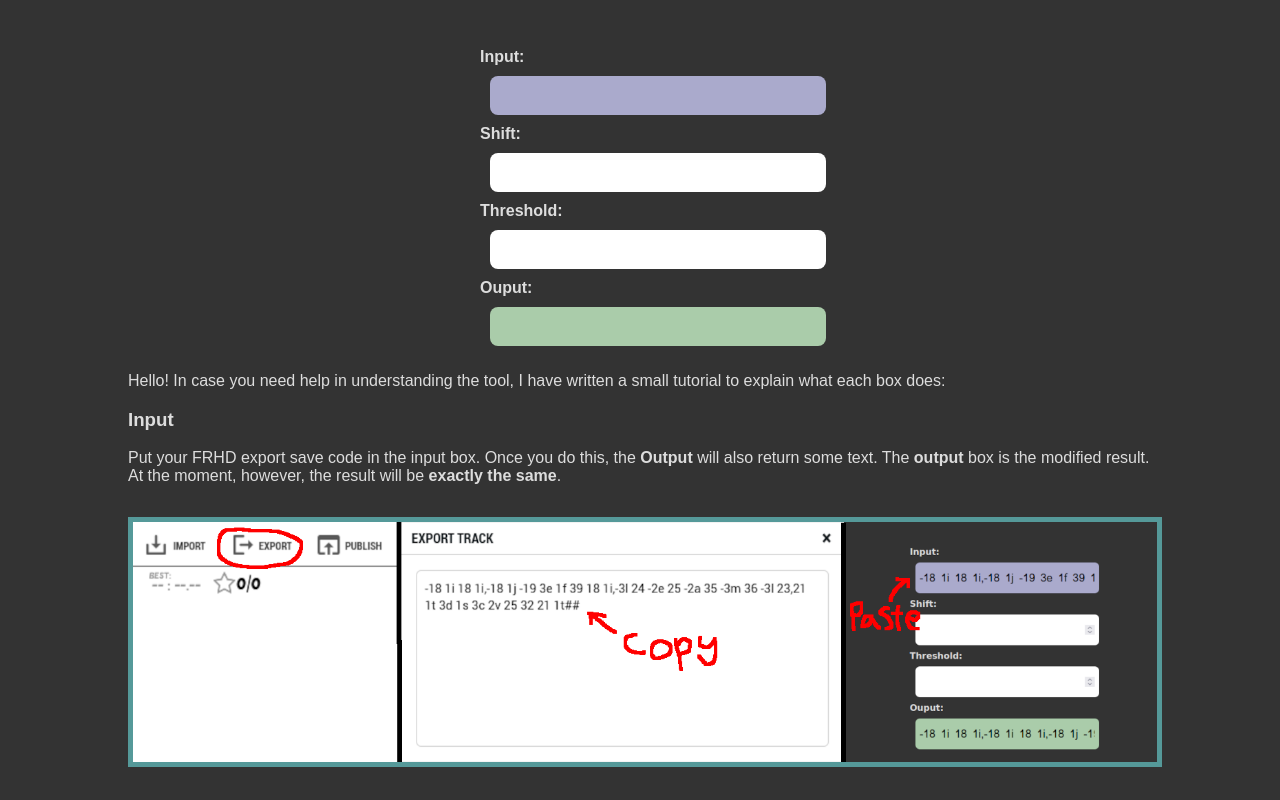
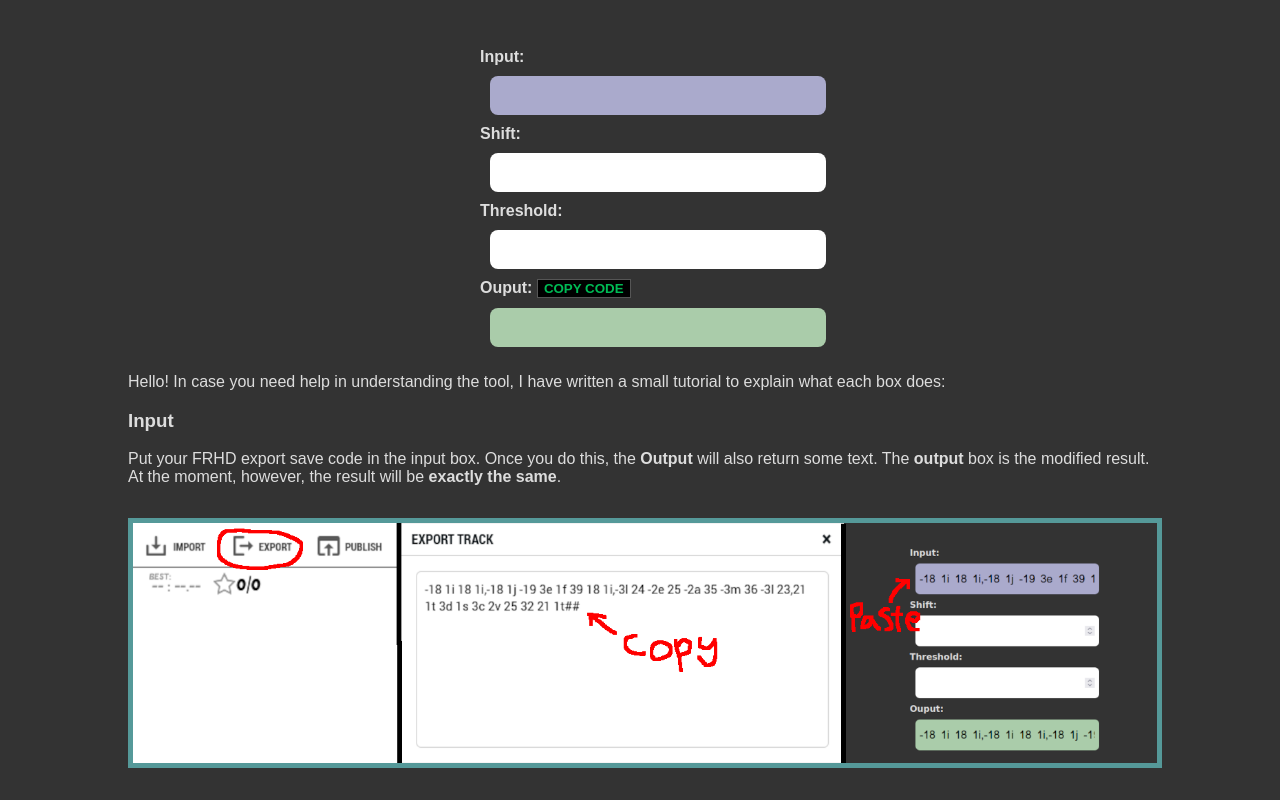
Before and after one commit to JunkSite/JunkSite.github.io, a plain HTML site: page frhd/main.html in a window 1280 px wide. Shown: the top 800 px of the page. Drawn offline with Linux system fonts and the light colour scheme.

Commit message:
Add files via upload

```diff
--- a/frhd/main.html
+++ b/frhd/main.html
@@ -1,6 +1,8 @@
 <!DOCTYPE html>
 <html>
     <head>
+        <meta charset = utf-8>
+        <meta name = viewport content = 'width = device-width, initial-scale = 1'>
         <title>Converter</title>
 
         <style>
@@ -16,11 +18,20 @@
                 width: 80%
             }
 
-            div {
+            .whole {
                 margin: auto;
                 width: 20em;
                 padding-top: 3em
             }
+
+            button {
+                font-weight: bold;
+                color: #0b5;
+                background: #000;
+                border: 1px #555 solid
+            }
+
+            button:hover {background: #444}
 
             input {
                 font-size: 20px;
@@ -43,11 +54,11 @@
     </head>
 
     <body>
-        <div><b>
+        <div class = whole><b>
             Input: <input id = source oninput = input()><br>
             Shift: <input id = shift oninput = input() type = number><br>
             Threshold: <input id = threshold oninput = input() type = number><br>
-            Ouput: <input id = output readonly>
+            Ouput: <button id = button onclick = copyCode()>COPY CODE</button><input id = output readonly>
         </b></div>
         <p></p>
         Hello!
@@ -76,6 +87,11 @@
         <p></p>
 
         <script>
+            function copyCode() {
+                navigator.clipboard.writeText(output.value)
+                output.select()
+            }
+
             function input() {
                 const total = source.value.split("#")
                 const maps = total.slice(0, 2)
```
